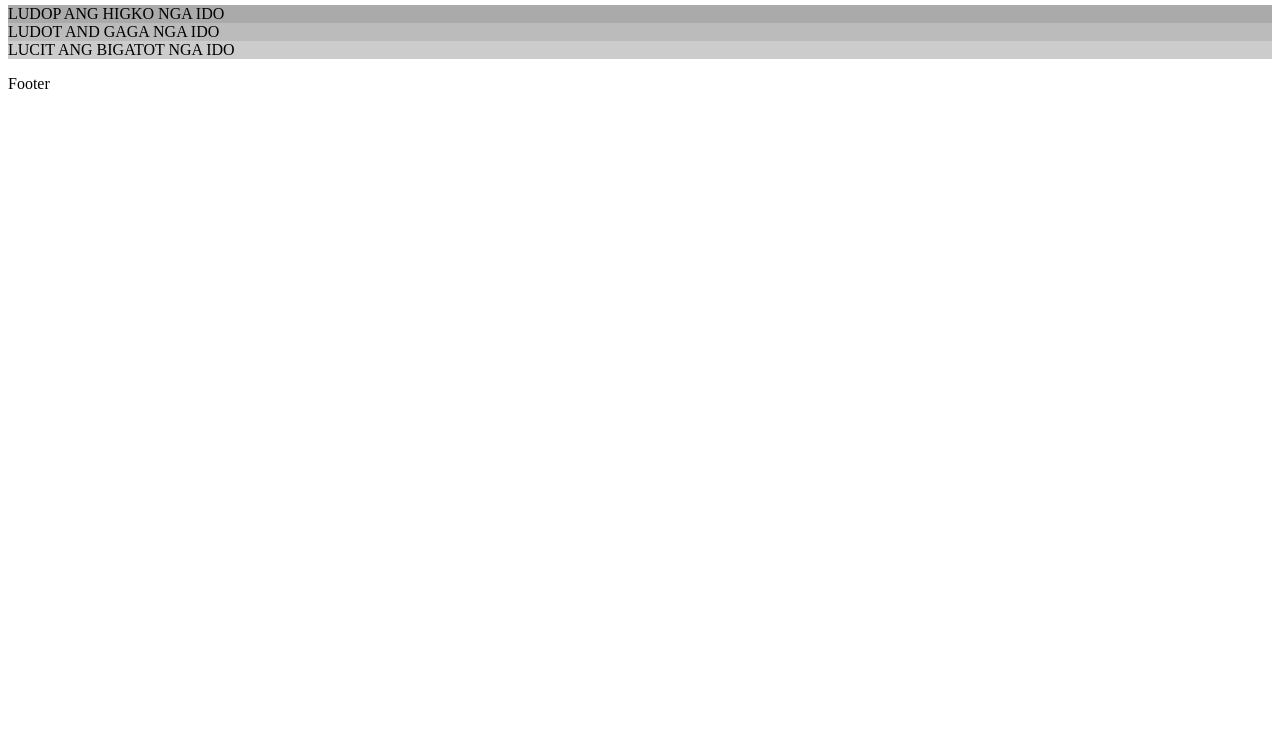
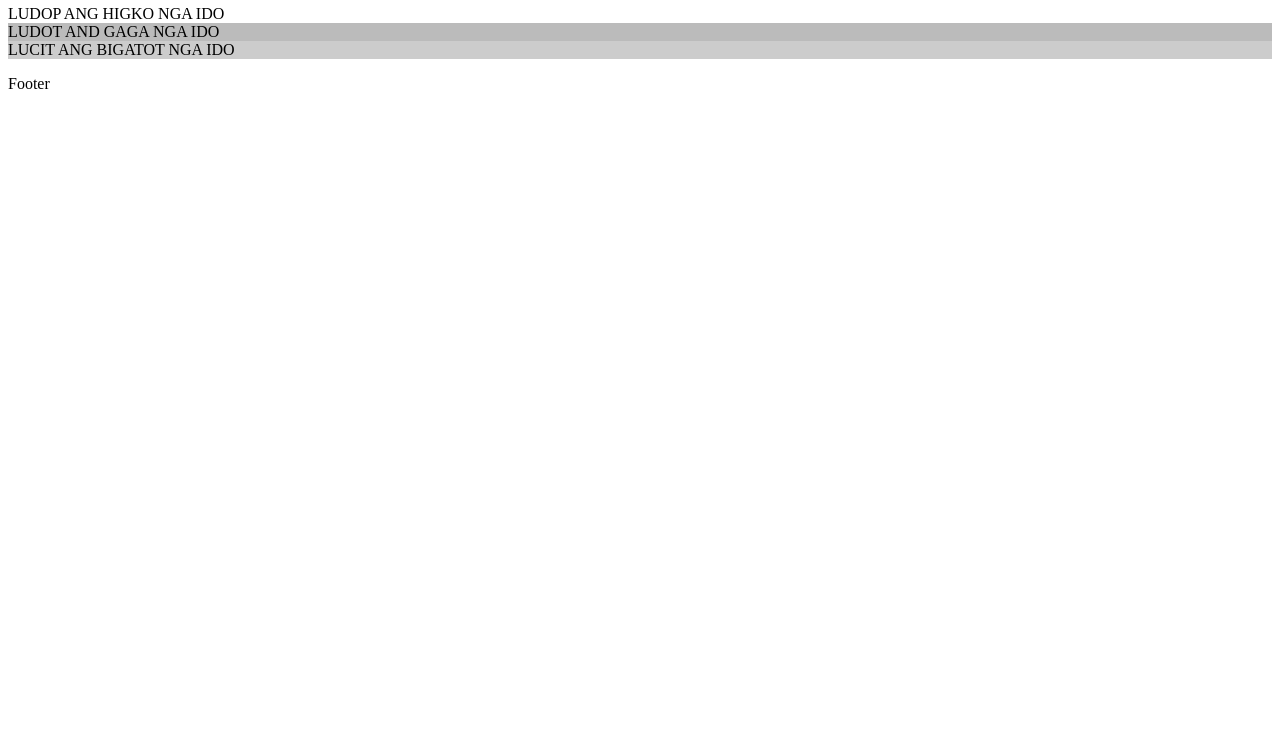
Before and after one commit to ongsaxon040494/ongsaxon040494.github.io, a plain HTML site: page index.html in a window 1280 px wide. Shown: the part 62-800 px from the top of the page. Drawn offline with Linux system fonts and the light colour scheme.

Commit message:
update color

```diff
--- a/index.html
+++ b/index.html
@@ -9,7 +9,7 @@
     <h2>Header</h2>
   </div>
 
-  <div class="left" style="background-color:#aaa;">LUDOP ANG HIGKO NGA IDO</div>
+  <div class="left" style="background-color:#blue;">LUDOP ANG HIGKO NGA IDO</div>
   <div class="middle" style="background-color:#bbb;">LUDOT AND GAGA NGA IDO</div>
   <div class="right" style="background-color:#ccc;">LUCIT ANG BIGATOT NGA IDO</div>
 
```
